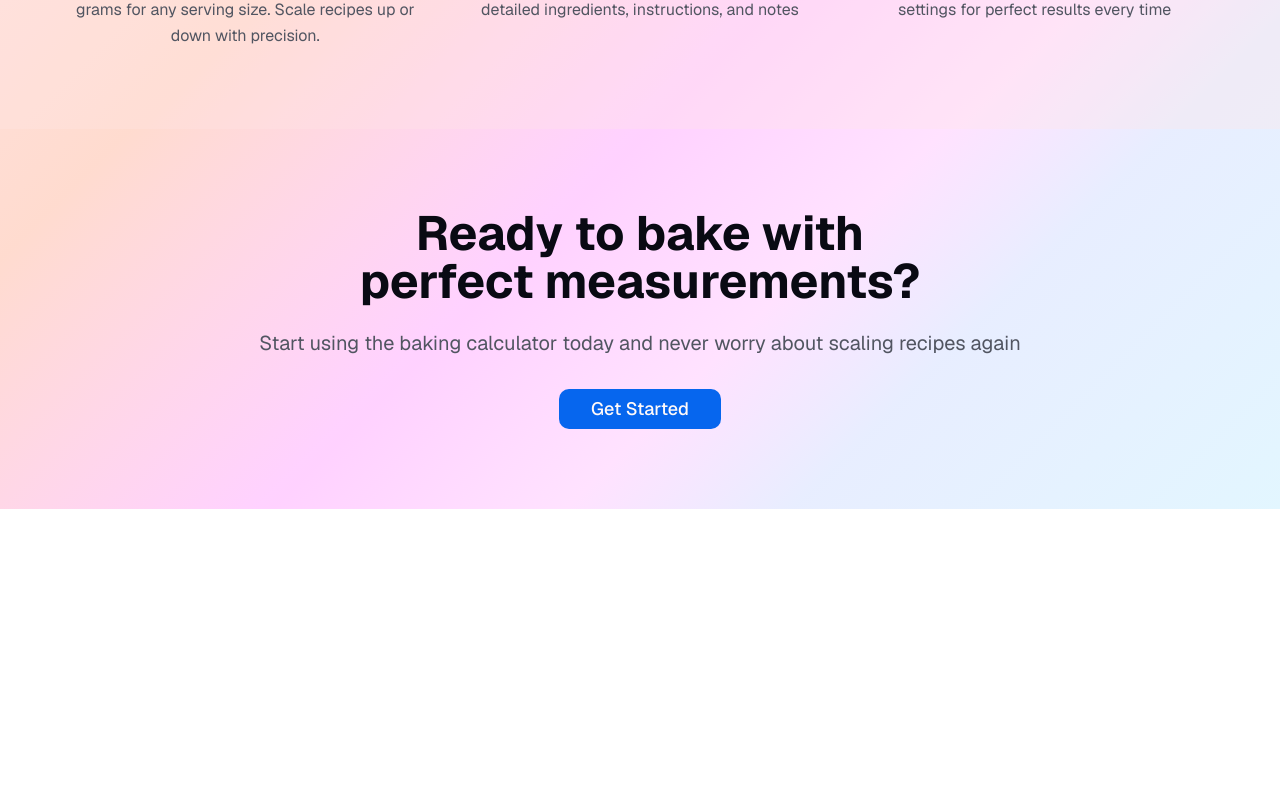
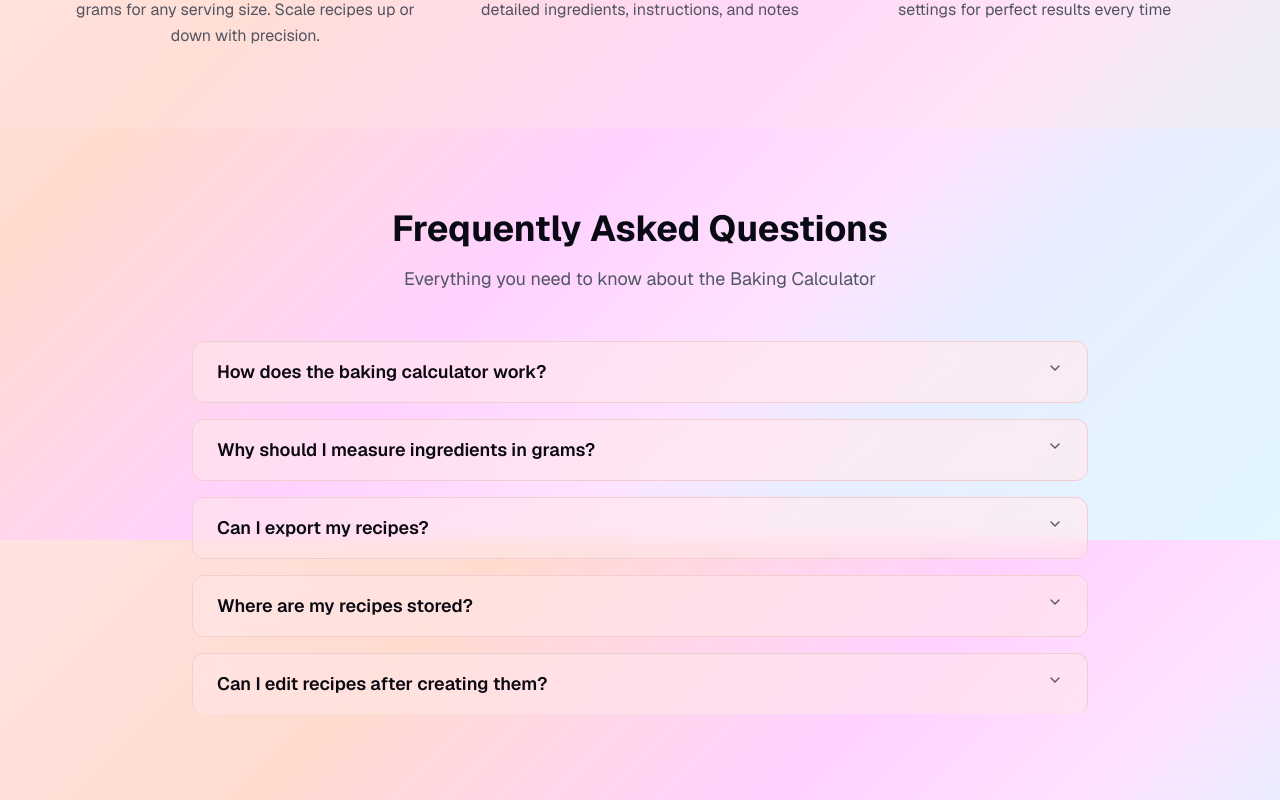
Before and after one commit to SymphonyIceAttack/bakingrecipes, a Next.js app: page / in a window 1280 px wide. Shown: the part 1060-1860 px from the top of the page. Before the commit the page ends 1569 px from the top, so only its background shows below. Built offline with nearby package versions, Linux system fonts and the light colour scheme.

Commit message:
feat: faq

```diff
--- a/app/page.tsx
+++ b/app/page.tsx
@@ -1,6 +1,12 @@
 import { BookOpen, Calculator, ChefHat, Clock } from "lucide-react";
 import Link from "next/link";
 import { ThemeToggle } from "@/components/theme-toggle";
+import {
+  Accordion,
+  AccordionContent,
+  AccordionItem,
+  AccordionTrigger,
+} from "@/components/ui/accordion";
 import { Button } from "@/components/ui/button";
 
 export default function Home() {
@@ -111,6 +117,100 @@ export default function Home() {
         </div>
       </section>
 
+      {/* FAQ Section */}
+      <section className="py-12 md:py-20 px-4">
+        <div className="max-w-4xl mx-auto">
+          <h2 className="text-2xl sm:text-3xl md:text-4xl font-bold text-center mb-4 text-balance">
+            Frequently Asked Questions
+          </h2>
+          <p className="text-lg text-muted-foreground text-center mb-8 md:mb-12 text-pretty">
+            Everything you need to know about the Baking Calculator
+          </p>
+
+          <Accordion type="single" collapsible className="w-full space-y-4">
+            <AccordionItem
+              value="item-1"
+              className="bg-background/50 backdrop-blur border rounded-lg px-6"
+            >
+              <AccordionTrigger className="text-left text-base sm:text-lg font-semibold hover:no-underline">
+                How does the baking calculator work?
+              </AccordionTrigger>
+              <AccordionContent className="text-muted-foreground leading-relaxed">
+                The baking calculator automatically scales ingredient weights
+                based on your desired serving size. When you input a recipe with
+                ingredients measured in grams, you can specify how many servings
+                the original recipe makes. Then, when viewing the recipe, simply
+                enter your target serving size and all ingredient weights will
+                be calculated proportionally.
+              </AccordionContent>
+            </AccordionItem>
+
+            <AccordionItem
+              value="item-2"
+              className="bg-background/50 backdrop-blur border rounded-lg px-6"
+            >
+              <AccordionTrigger className="text-left text-base sm:text-lg font-semibold hover:no-underline">
+                Why should I measure ingredients in grams?
+              </AccordionTrigger>
+              <AccordionContent className="text-muted-foreground leading-relaxed">
+                Measuring by weight (grams) is the most accurate method for
+                baking. Unlike volume measurements (cups, tablespoons), weight
+                measurements are consistent and precise, leading to more
+                reliable results. This is especially important when scaling
+                recipes, as proportions remain exact.
+              </AccordionContent>
+            </AccordionItem>
+
+            <AccordionItem
+              value="item-3"
+              className="bg-background/50 backdrop-blur border rounded-lg px-6"
+            >
+              <AccordionTrigger className="text-left text-base sm:text-lg font-semibold hover:no-underline">
+                Can I export my recipes?
+              </AccordionTrigger>
+              <AccordionContent className="text-muted-foreground leading-relaxed">
+                Yes! Each recipe has an export feature that allows you to
+                download a beautifully formatted image of your recipe, including
+                all ingredients (scaled to your chosen serving size),
+                instructions, and baking details. Perfect for sharing or
+                printing.
+              </AccordionContent>
+            </AccordionItem>
+
+            <AccordionItem
+              value="item-4"
+              className="bg-background/50 backdrop-blur border rounded-lg px-6"
+            >
+              <AccordionTrigger className="text-left text-base sm:text-lg font-semibold hover:no-underline">
+                Where are my recipes stored?
+              </AccordionTrigger>
+              <AccordionContent className="text-muted-foreground leading-relaxed">
+                All your recipes are stored locally in your browser's storage.
+                This means your data stays private and accessible even when
+                offline. However, if you clear your browser data, your recipes
+                will be deleted, so consider exporting important recipes as
+                images for backup.
+              </AccordionContent>
+            </AccordionItem>
+
+            <AccordionItem
+              value="item-5"
+              className="bg-background/50 backdrop-blur border rounded-lg px-6"
+            >
+              <AccordionTrigger className="text-left text-base sm:text-lg font-semibold hover:no-underline">
+                Can I edit recipes after creating them?
+              </AccordionTrigger>
+              <AccordionContent className="text-muted-foreground leading-relaxed">
+                Each recipe in your collection has an "Update" button that lets
+                you edit any detail - ingredients, weights, instructions, times,
+                or temperatures. Your changes are saved automatically to your
+                browser's local storage.
+              </AccordionContent>
+            </AccordionItem>
+          </Accordion>
+        </div>
+      </section>
+
       {/* CTA Section */}
       <section className="py-12 md:py-20 px-4">
         <div className="max-w-4xl mx-auto text-center">
--- /dev/null
+++ b/components/ui/accordion.tsx
@@ -0,0 +1,66 @@
+"use client";
+
+import * as AccordionPrimitive from "@radix-ui/react-accordion";
+import { ChevronDownIcon } from "lucide-react";
+import type * as React from "react";
+
+import { cn } from "@/lib/utils";
+
+function Accordion({
+  ...props
+}: React.ComponentProps<typeof AccordionPrimitive.Root>) {
+  return <AccordionPrimitive.Root data-slot="accordion" {...props} />;
+}
+
+function AccordionItem({
+  className,
+  ...props
+}: React.ComponentProps<typeof AccordionPrimitive.Item>) {
+  return (
+    <AccordionPrimitive.Item
+      data-slot="accordion-item"
+      className={cn("border-b last:border-b-0", className)}
+      {...props}
+    />
+  );
+}
+
+function AccordionTrigger({
+  className,
+  children,
+  ...props
+}: React.ComponentProps<typeof AccordionPrimitive.Trigger>) {
+  return (
+    <AccordionPrimitive.Header className="flex">
+      <AccordionPrimitive.Trigger
+        data-slot="accordion-trigger"
+        className={cn(
+          "focus-visible:border-ring focus-visible:ring-ring/50 flex flex-1 items-start justify-between gap-4 rounded-md py-4 text-left text-sm font-medium transition-all outline-none hover:underline focus-visible:ring-[3px] disabled:pointer-events-none disabled:opacity-50 [&[data-state=open]>svg]:rotate-180",
+          className,
+        )}
+        {...props}
+      >
+        {children}
+        <ChevronDownIcon className="text-muted-foreground pointer-events-none size-4 shrink-0 translate-y-0.5 transition-transform duration-200" />
+      </AccordionPrimitive.Trigger>
+    </AccordionPrimitive.Header>
+  );
+}
+
+function AccordionContent({
+  className,
+  children,
+  ...props
+}: React.ComponentProps<typeof AccordionPrimitive.Content>) {
+  return (
+    <AccordionPrimitive.Content
+      data-slot="accordion-content"
+      className="data-[state=closed]:animate-accordion-up data-[state=open]:animate-accordion-down overflow-hidden text-sm"
+      {...props}
+    >
+      <div className={cn("pt-0 pb-4", className)}>{children}</div>
+    </AccordionPrimitive.Content>
+  );
+}
+
+export { Accordion, AccordionItem, AccordionTrigger, AccordionContent };
--- a/package.json
+++ b/package.json
@@ -11,6 +11,7 @@
   },
   "dependencies": {
     "@directus/sdk": "^20.1.0",
+    "@radix-ui/react-accordion": "^1.2.12",
     "@radix-ui/react-alert-dialog": "^1.1.15",
     "@radix-ui/react-label": "^2.1.7",
     "@radix-ui/react-slot": "^1.2.3",
```
Also changed, not shown: 1 other file (tests, documents, lock files or other folders).
